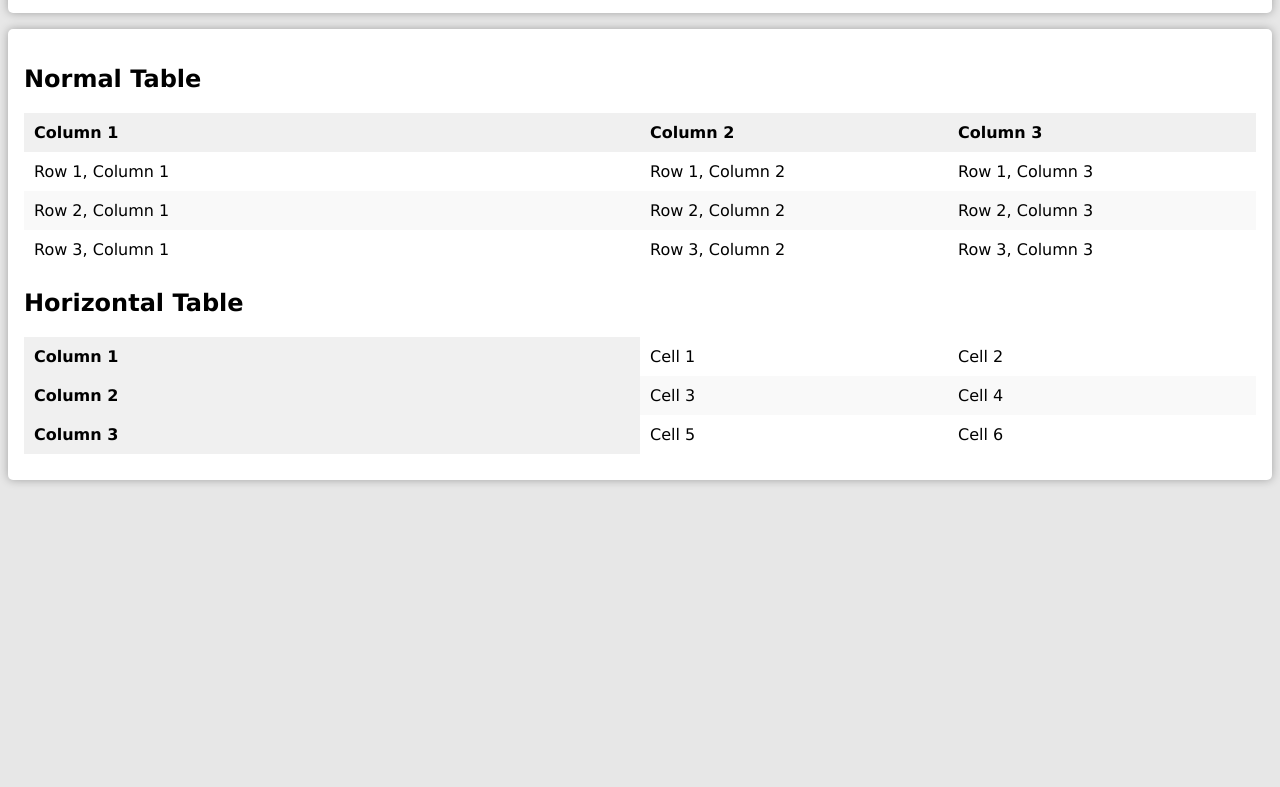
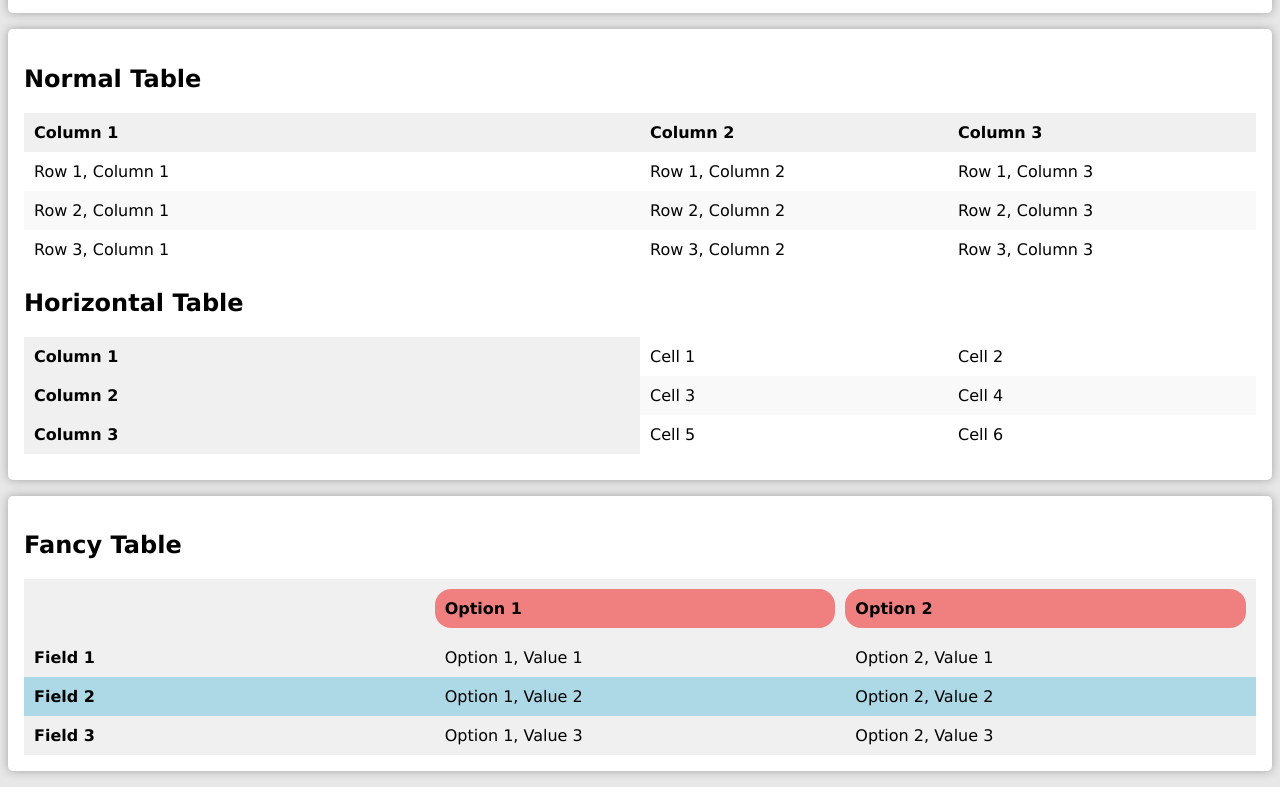
Before and after one commit to hjbwallace/HtmlSandbox, a plain HTML site: page index.html in a window 1280 px wide. Shown: the part 1004-1791 px from the top of the page. Before the commit the page ends 1500 px from the top, so only its background shows below. Drawn offline with Linux system fonts and the light colour scheme.

Commit message:
Adding desktop view for fancy tables

```diff
--- a/index.html
+++ b/index.html
@@ -91,6 +91,32 @@
 
       </section>
 
+      <section>
+        <h2>Fancy Table</h2>
+
+        <div class="fancy-table">
+          <div class="fancy-table-entry">
+            <div></div>
+            <div>Field 1</div>
+            <div>Field 2</div>
+            <div>Field 3</div>
+          </div>
+          <div class="fancy-table-entry">
+            <div>Option 1</div>
+            <div>Option 1, Value 1</div>
+            <div>Option 1, Value 2</div>
+            <div>Option 1, Value 3</div>
+          </div>
+          <div class="fancy-table-entry">
+            <div>Option 2</div>
+            <div>Option 2, Value 1</div>
+            <div>Option 2, Value 2</div>
+            <div>Option 2, Value 3</div>
+          </div>
+        </div>
+
+      </section>
+
     </main>
   </body>
 </html>
--- a/styles.css
+++ b/styles.css
@@ -153,3 +153,40 @@ section {
 }
 
 /*#endregion*/
+
+/* #region Fancy Table */
+
+.fancy-table {
+  display: grid;
+  grid-template-rows: repeat(4, auto);
+  grid-template-columns: repeat(3, 1fr);
+  background-color: #f0f0f0;
+}
+
+.fancy-table :first-child {
+  font-weight: bold;
+}
+
+.fancy-table-entry {
+  display: grid;
+  grid-row: 1 / -1;
+  grid-template-rows: subgrid;
+}
+
+.fancy-table-entry div {
+  padding: 10px;
+}
+
+.fancy-table-entry :first-child:not(:empty) {
+  background: lightcoral;
+  border-radius: 1rem;
+  margin: 10px;
+  margin-left: 0;;
+  font-weight: bold;
+}
+
+.fancy-table-entry :not(:first-child):nth-child(odd) {
+  background-color: lightblue;
+}
+
+/*#endregion*/
```
